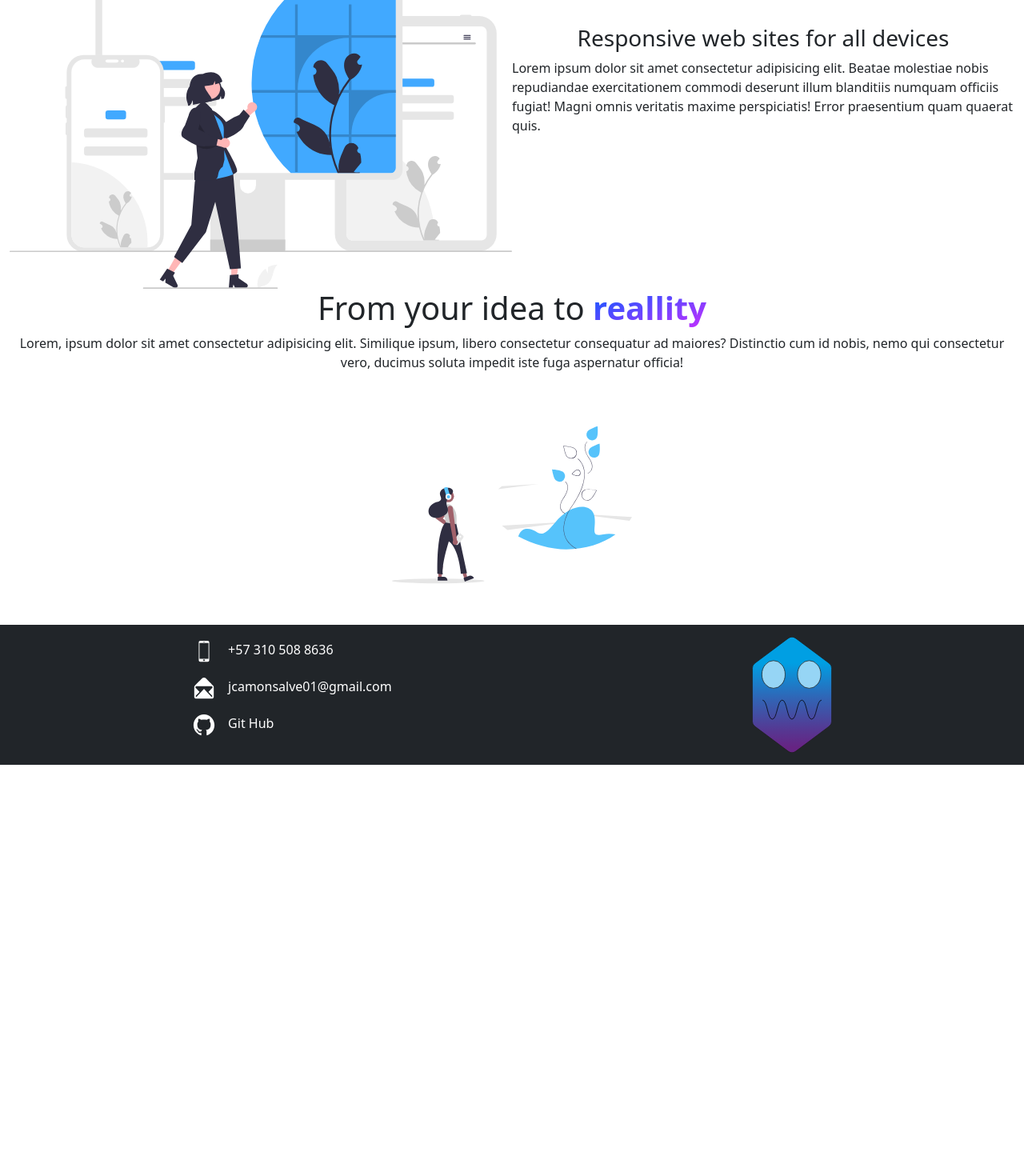
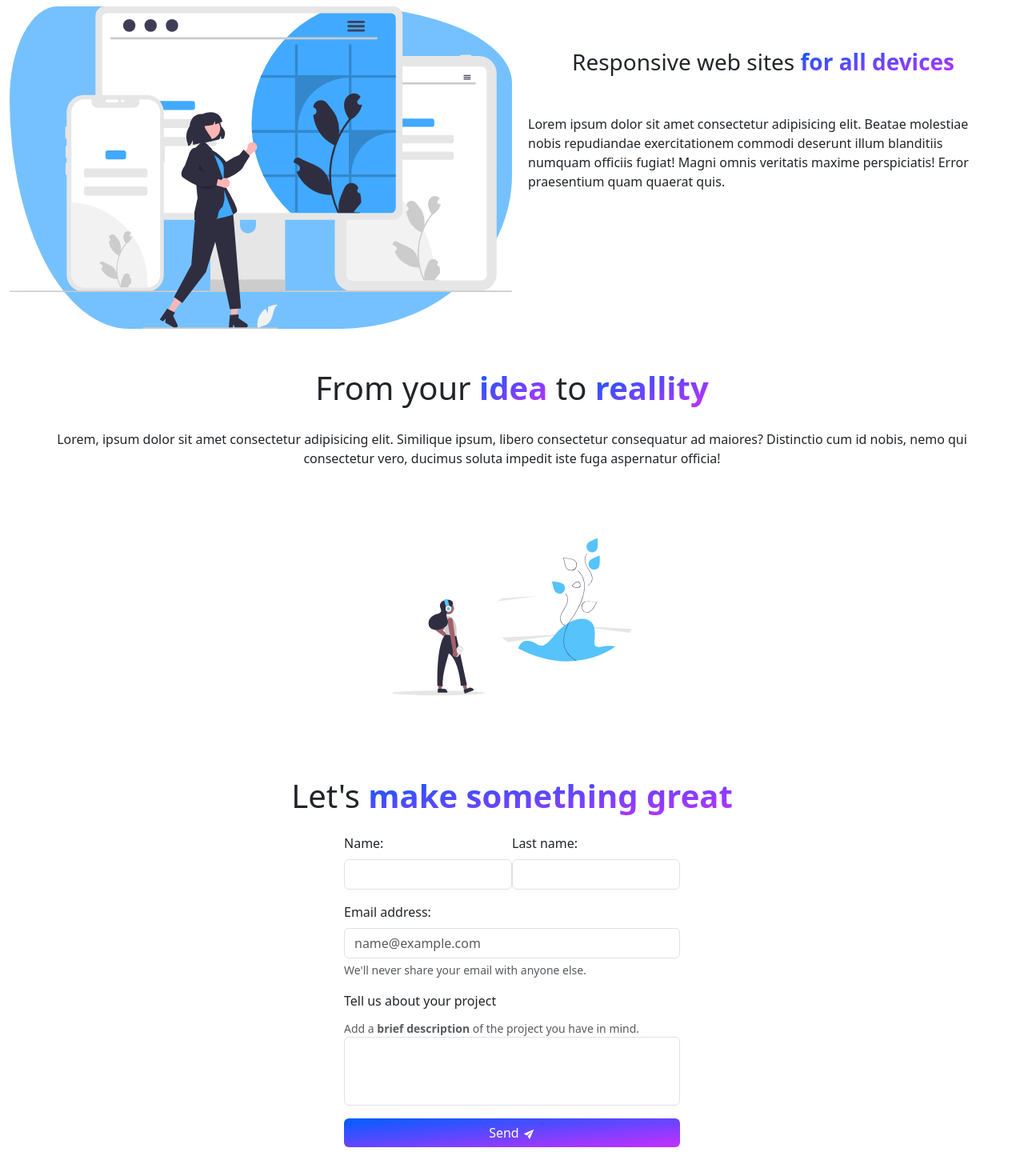
Before and after one commit to JhoanCamilo/React_LandingPage, a React (Vite) app: page / in a window 1280 px wide. Shown: the part 820-2290 px from the top of the page at 80% size. Before the commit the page ends 1776 px from the top, so only its background shows below. Built offline with nearby package versions, Linux system fonts and the light colour scheme.

Commit message:
Finishing styles

```diff
--- a/src/App.css
+++ b/src/App.css
@@ -2,3 +2,6 @@ body {
   margin: 0;
   padding: 0px;
 }
+section{
+  margin-bottom: 50px;
+}
--- a/src/App.jsx
+++ b/src/App.jsx
@@ -3,6 +3,7 @@ import {NavBar} from './Components/NavBar/NavBar'
 import {HeroSection} from './Components/Hero/HeroSection'
 import {ResponsiveSection} from './Components/ResponsiveSection/Responsive'
 import {Carousel} from './Components/Carousel/Carousel'
+import {ContactForm} from './Components/Form/Form'
 import {Footer} from './Components/Footer/Footer'
 
 function App() {
@@ -11,9 +12,11 @@ function App() {
       <NavBar/>
       <HeroSection
         CTA='Put your brand online for the world to see'
+        complement='Make your brand grow and be known worldwide, increase your sales with a visually powerful appeal.'
       />
       <ResponsiveSection/>
       <Carousel/>
+      <ContactForm/>
       <Footer/>
     </>
   )
--- a/src/Components/Carousel/Carousel.jsx
+++ b/src/Components/Carousel/Carousel.jsx
@@ -5,7 +5,7 @@ import completed from './completed.svg'
 export function Carousel() {
     return(
         <section className='container-fluid'>
-            <h3 className={Styles.carouselTitle}>From your idea to <strong className={`${Styles.strongText}`}>reallity</strong></h3>
+            <h3 className={Styles.carouselTitle}>From your <strong className={`${Styles.strongText}`}>idea</strong> to <strong className={`${Styles.strongText}`}>reallity</strong></h3>
             <p className='text-center'>Lorem, ipsum dolor sit amet consectetur adipisicing elit. Similique ipsum, libero consectetur consequatur ad maiores? Distinctio cum id nobis, nemo qui consectetur vero, ducimus soluta impedit iste fuga aspernatur officia!</p>
             <div id="carouselExampleInterval" className={`carousel slide ${Styles.carouselContainer}`} data-bs-ride="carousel">
                 <div className={`carousel-inner ${Styles.carouselImages}`}>
--- /dev/null
+++ b/src/Components/Form/Form.jsx
@@ -0,0 +1,34 @@
+import Style from './Form.module.css'
+import {IoIosSend} from 'react-icons/io'
+export function ContactForm() {
+    return(
+        <section className='container-fluid'>
+            <h1 className={`${Style.contactTitle}`}>Let's <strong className={`${Style.strongText}`}>make something great</strong></h1>
+            <form action="" className={`container ${Style.formContainer}`}>
+                <div className={`${Style.basicInfo}`}>
+                    <div className="mb-3 col-6">
+                        <label htmlFor="userName" className="form-label">Name:</label>
+                        <input type="text" className="form-control" id="userName"/>
+                    </div>
+                    <div className="mb-3 col-6">
+                        <label htmlFor="userName" className="form-label">Last name:</label>
+                        <input type="text" className="form-control" id="userName"/>
+                    </div>
+
+                </div>
+                <div className="mb-3">
+                    <label htmlFor="userEmail" className="form-label">Email address:</label>
+                    <input type="email" className="form-control" id="userEmail" placeholder="name@example.com"/>
+                    <div id="emailHelp" className="form-text">We'll never share your email with anyone else.</div>
+                </div>
+                <div className="mb-3">
+                    <label htmlFor="userProject" className="form-label">Tell us about your project</label>
+                    <div id="emailHelp" className="form-text">Add a <strong>brief description</strong> of the project you have in mind.</div>
+                    <textarea className="form-control" id="userProject" rows="3"></textarea>
+                </div>
+                <button className={`btn ${Style.sendBtn}`}>Send <IoIosSend/></button>
+            </form>
+
+        </section>
+    )
+}
--- /dev/null
+++ b/src/Components/Form/Form.module.css
@@ -0,0 +1,46 @@
+.sendBtn{
+    width: 100%;
+    color: white;
+    border: none;
+    background: linear-gradient(to bottom right, #005eff, #c72eff);
+}
+.contactTitle{
+    width: 100%;
+    text-align: center;
+}
+.strongText{
+    background: -webkit-linear-gradient(left top, #005eff, #c72eff);
+    background: linear-gradient(to bottom right, #005eff, #c72eff);
+    -webkit-background-clip: text;
+    -webkit-text-fill-color: transparent;
+}
+@media (width >= 768px) {
+    .formContainer{
+        width:450px;
+        padding: 15px;
+    }
+    .basicInfo{
+        display: flex;
+    }
+    textarea{
+        resize: none;
+    }
+    .sendBtn:hover{
+        width: 100%;
+        color: white;
+        border: none;
+        background: linear-gradient(to bottom, #005eff, #c72eff);
+    }
+}
+@media (width <= 768px) {
+    .formContainer{
+        width: 100%;
+        padding: 15px;
+    }
+    .basicInfo{
+        display: flex;
+    }
+    textarea{
+        resize: none;
+    }
+}
--- a/src/Components/Hero/Hero.module.css
+++ b/src/Components/Hero/Hero.module.css
@@ -2,6 +2,9 @@
     .heroContainer{
         height: 87vh;
         overflow: hidden;
+        background-color: #add8fc;
+        border-bottom-left-radius: 50% 42%;
+        border-bottom-right-radius: 10% 42%;
     }
     .CTA_info{
         width: 50%;
--- a/src/Components/ResponsiveSection/Responsive.jsx
+++ b/src/Components/ResponsiveSection/Responsive.jsx
@@ -8,7 +8,7 @@ export function ResponsiveSection() {
                     <img src={img} alt=""/>
                 </div>
                 <div className={`${Styles.responsiveText}`}>
-                    <h3>Responsive web sites for all devices</h3>
+                    <h3>Responsive web sites <strong className={`${Styles.strongText}`}>for all devices</strong></h3>
                     <p>Lorem ipsum dolor sit amet consectetur adipisicing elit. Beatae molestiae nobis repudiandae exercitationem commodi deserunt illum blanditiis numquam officiis fugiat! Magni omnis veritatis maxime perspiciatis! Error praesentium quam quaerat quis.</p>
                 </div>
             </section>
@@ -18,7 +18,7 @@ export function ResponsiveSection() {
         return(
             <section className='container-fluid d-block d-md-flex'>
                 <div className={`${Styles.responsiveText}`}>
-                    <h3>Responsive web sites for all devices</h3>
+                    <h3>Responsive web sites <strong className={`${Styles.strongText}`}>for all devices</strong></h3>
                     <p>Lorem ipsum dolor sit amet consectetur adipisicing elit. Beatae molestiae nobis repudiandae exercitationem commodi deserunt illum blanditiis numquam officiis fugiat! Magni omnis veritatis maxime perspiciatis! Error praesentium quam quaerat quis.</p>
                 </div>
                 <div className={`${Styles.responsiveImg}`}>
--- a/src/Components/ResponsiveSection/Responsive.module.css
+++ b/src/Components/ResponsiveSection/Responsive.module.css
@@ -1,3 +1,9 @@
+.strongText{
+    background: -webkit-linear-gradient(left top, #005eff, #c72eff);
+    background: linear-gradient(to bottom right, #005eff, #c72eff);
+    -webkit-background-clip: text;
+    -webkit-text-fill-color: transparent;
+}
 @media (width >= 768px){
     section{
         height: fit-content;
@@ -13,9 +19,15 @@
     }
     .responsiveText h3, p{
         text-align: left;
+        padding: 20px;
     }
     .responsiveImg{
         width: 50%;
+        background-color: #75c1ff;
+        border-top-left-radius: 10% 30%;
+        border-top-right-radius: 36% 25%;
+        border-bottom-left-radius: 25% 75%;
+        border-bottom-right-radius: 36% 50%;
     }
     .responsiveImg img{
         width: 100%;
```
